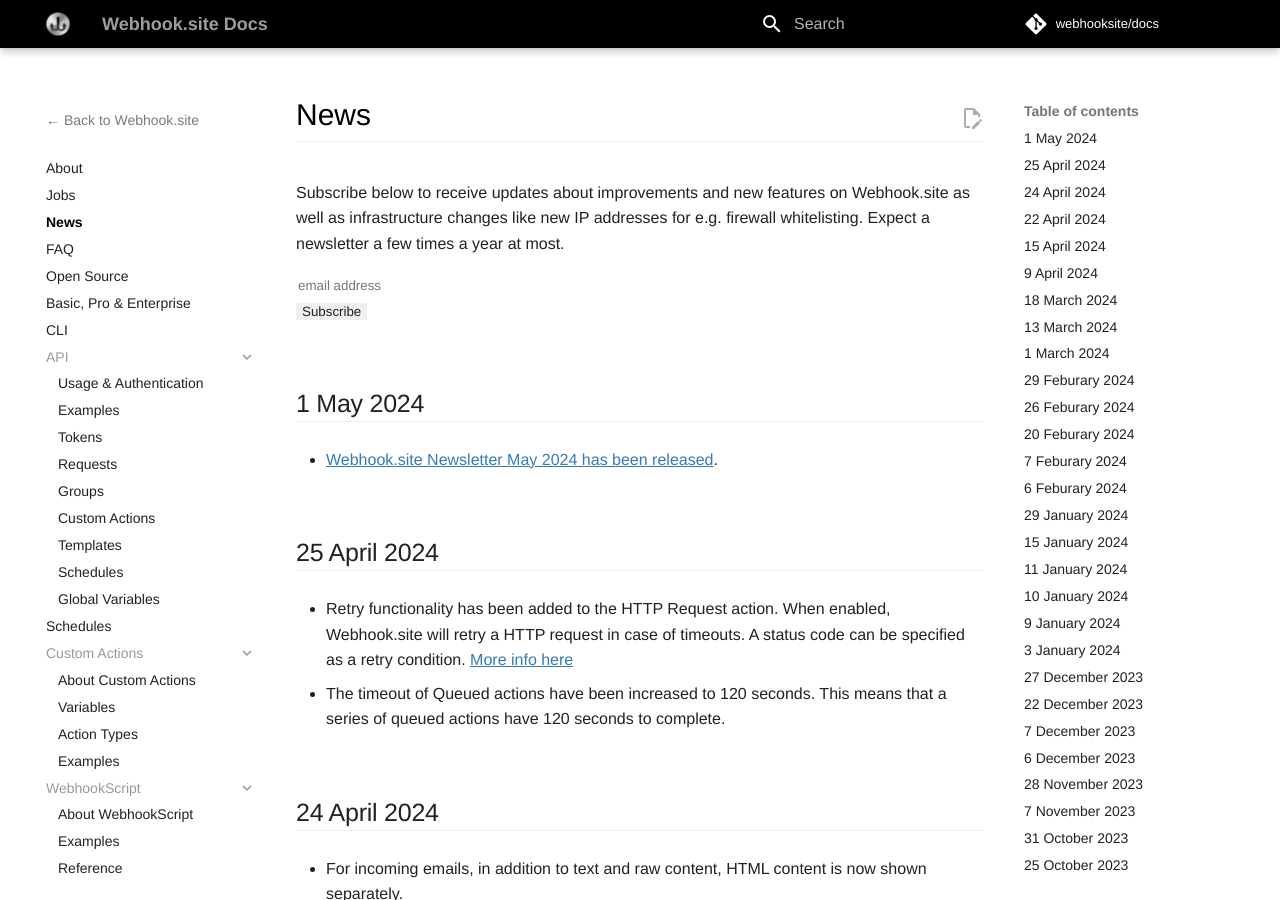
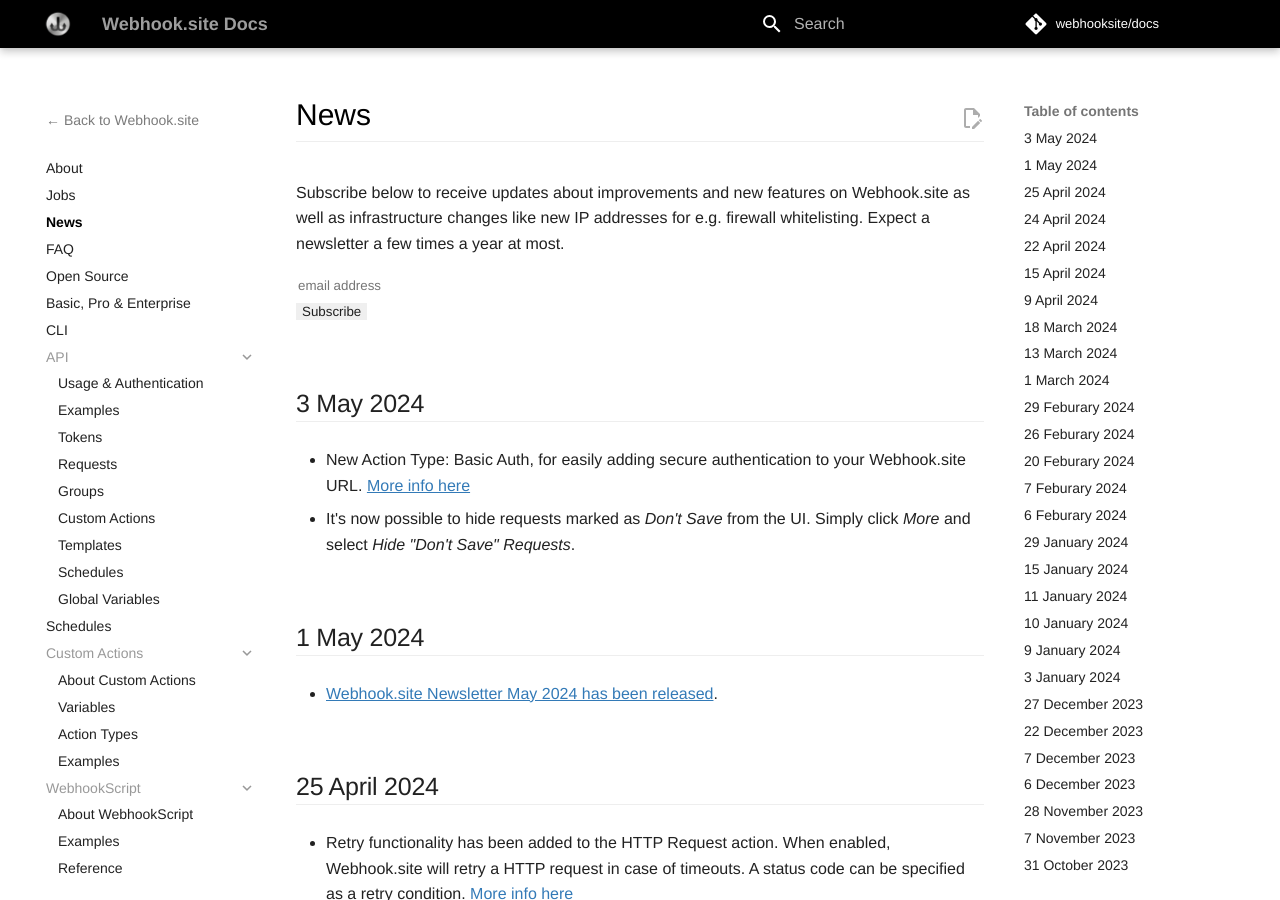
Before and after one commit to webhooksite/docs, an MkDocs documentation site: the page built from docs/news.markdown, in a window 1280 px wide and 900 px high. Built offline with MkDocs 1.6.1 and Material for MkDocs 9.7.7, drawn with Linux system fonts in a browser that asks for light colours; comment, search, counter and statistics services are not loaded.

Commit message:
Basic Auth + Hide Don't Save

```diff
--- a/docs/faq.markdown
+++ b/docs/faq.markdown
@@ -78,7 +78,9 @@
 
 ## How do I add authentication to my URL?
 
-You can use the Conditions [Custom Action](/custom-actions.html) to add a quick header based authentication mechanism to your URL. You can also add the Don't Save action as a condition if you don't wish to save the unauthenticated request.
+The easiest way to add authentication is by using the Basic Auth action type. [More about the Basic Auth action](/custom-actions/action-types.html#basic-auth).
+
+You can also use the Conditions [Custom Action](/custom-actions.html) to add a quick header based authentication mechanism to your URL. You can also add the Don't Save action as a condition if you don't wish to save the unauthenticated request.
 
 ![Quick Conditions Based Authentication](/images/auth.png)
 
--- a/docs/news.markdown
+++ b/docs/news.markdown
@@ -21,6 +21,11 @@
     </div>
 </form>
 </div>
+
+## 3 May 2024
+
+* New Action Type: Basic Auth, for easily adding secure authentication to your Webhook.site URL. [More info here](/custom-actions/action-types.html#basic-auth)
+* It's now possible to hide requests marked as *Don't Save* from the UI. Simply click *More* and select *Hide "Don't Save" Requests*.
 
 ## 1 May 2024
 
```
Also changed, not shown: docs/custom-actions/action-types.md (+17 -0 lines), docs/images/basic-auth.png (added).
